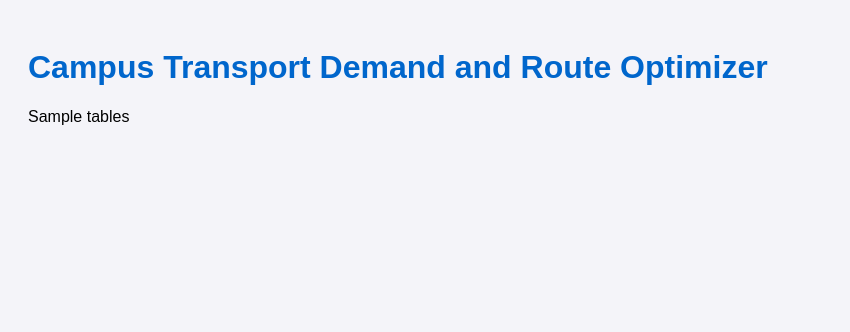
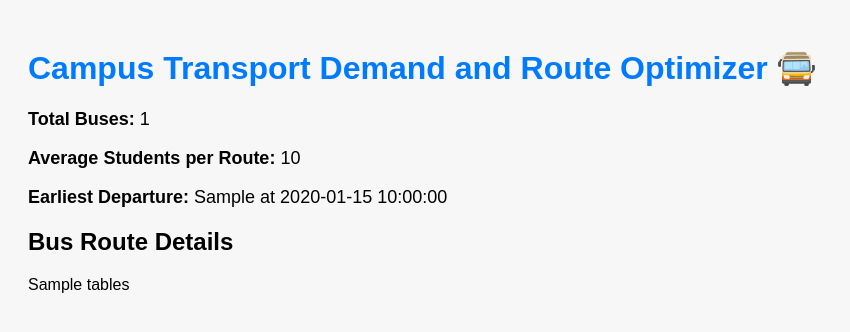
Before and after one commit to afrozefathima2005-droid/campus-transport-optimizer-, a Flask app: template templates/index.html in a window 1280 px wide. Shown: the top 332 px of the page, without its empty margins (0-850 px from the left). Run offline with Flask 3, Linux system fonts and the light colour scheme; the template is opened without the code that fills it: most values are stand-ins (such as "Sample title", 1, 10 or a date in 2020).

Commit message:
Update index.html

```diff
--- a/templates/index.html
+++ b/templates/index.html
@@ -1,16 +1,25 @@
 <!DOCTYPE html>
 <html>
 <head>
-    <title>Campus Transport Optimizer</title>
-    <style>
-        body { font-family: Arial; background: #f4f4f9; padding: 20px; }
-        h1 { color: #0066cc; }
-        table { border-collapse: collapse; width: 80%; margin-top: 20px; }
-        th, td { border: 1px solid #ccc; padding: 10px; text-align: left; }
-    </style>
+  <title>Campus Transport Optimizer</title>
+  <style>
+    body { font-family: Arial; background: #f7f7f7; padding: 20px; }
+    h1 { color: #007bff; }
+    .info { margin-bottom: 20px; font-size: 18px; }
+    table { border-collapse: collapse; width: 100%; background: white; }
+    th, td { border: 1px solid #ddd; padding: 8px; text-align: left; }
+    th { background-color: #007bff; color: white; }
+  </style>
 </head>
 <body>
-    <h1>Campus Transport Demand and Route Optimizer</h1>
-    {{ tables|safe }}
+  <h1>Campus Transport Demand and Route Optimizer 🚍</h1>
+  <div class="info">
+    <p><strong>Total Buses:</strong> {{ total_buses }}</p>
+    <p><strong>Average Students per Route:</strong> {{ avg_students }}</p>
+    <p><strong>Earliest Departure:</strong> {{ earliest_stop }} at {{ earliest_time }}</p>
+  </div>
+
+  <h2>Bus Route Details</h2>
+  {{ tables | safe }}
 </body>
 </html>
```
